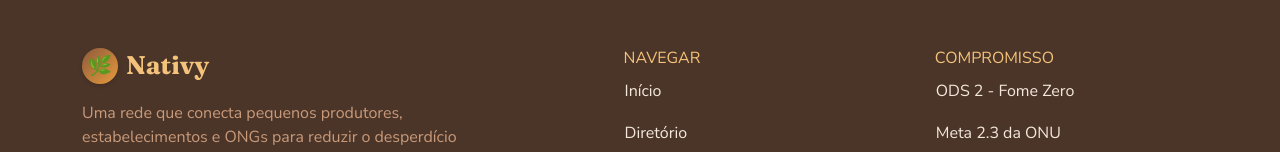
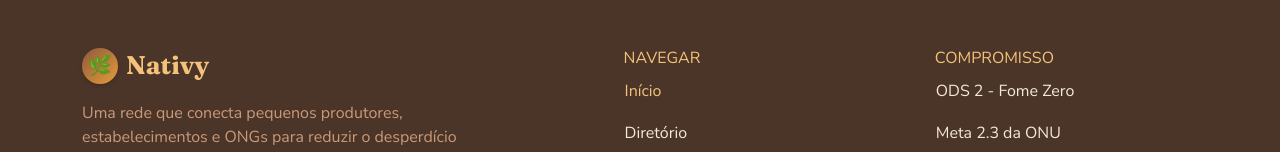
Before and after one commit to avsntx/FIAP.Agrotech, a React (Vite) app: page / in a window 1280 px wide. In both pictures the pointer is over the link 643 px from the left and 845 px from the top of the page. Shown: the part 754-906 px from the top of the page. Built offline with nearby package versions, Linux system fonts and the light colour scheme.

Commit message:
Corrige cor dos links do rodapé ao passar o mouse

```diff
--- a/src/index.css
+++ b/src/index.css
@@ -238,6 +238,11 @@
   padding: 8px 0;
 }
 
+.navegation .btn:hover,
+.compromisse .btn:hover {
+  color: var(--dourado);
+}
+
 .footer-link {
   margin-left: -10px;
   color: var(--dourado);
```
